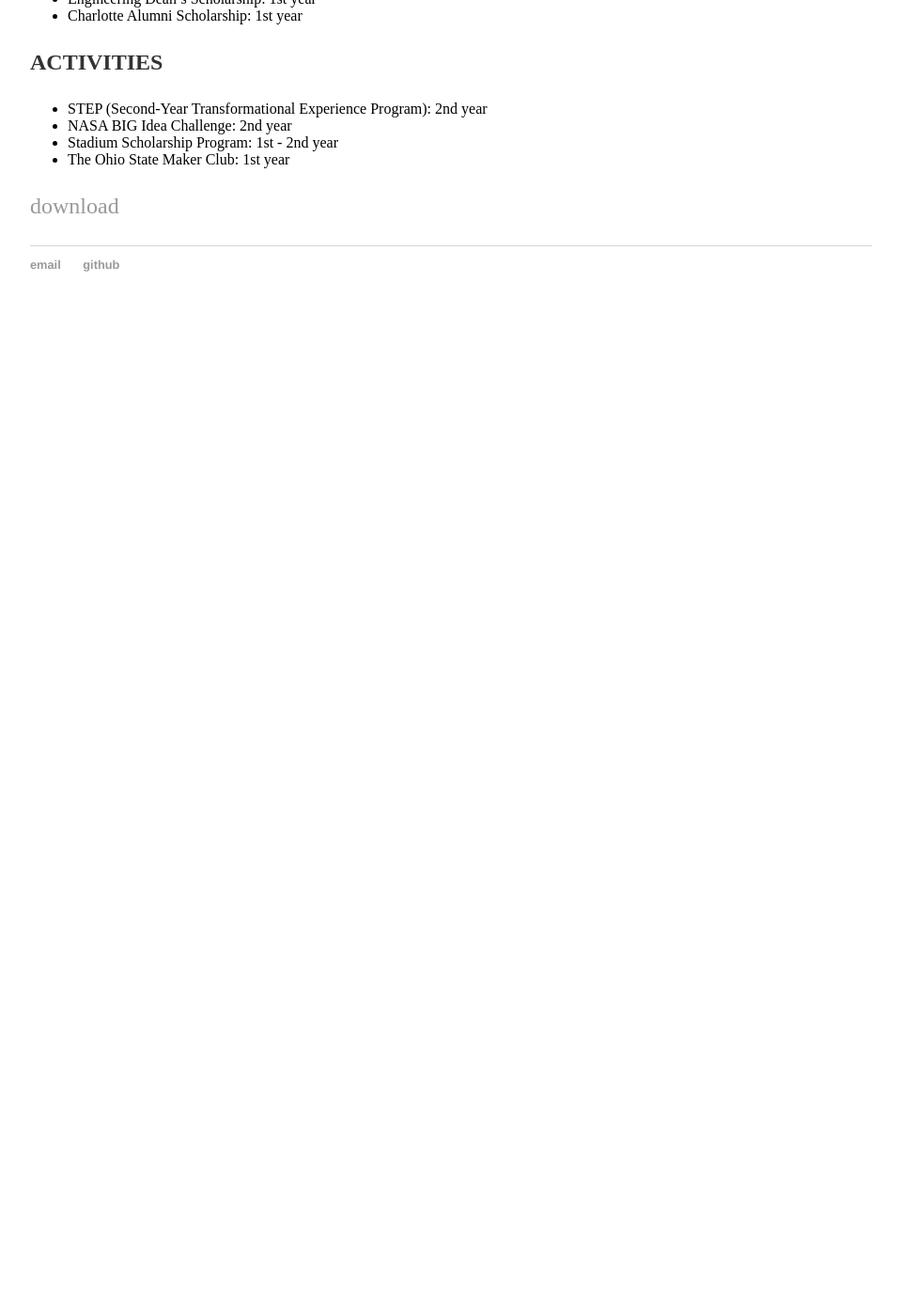
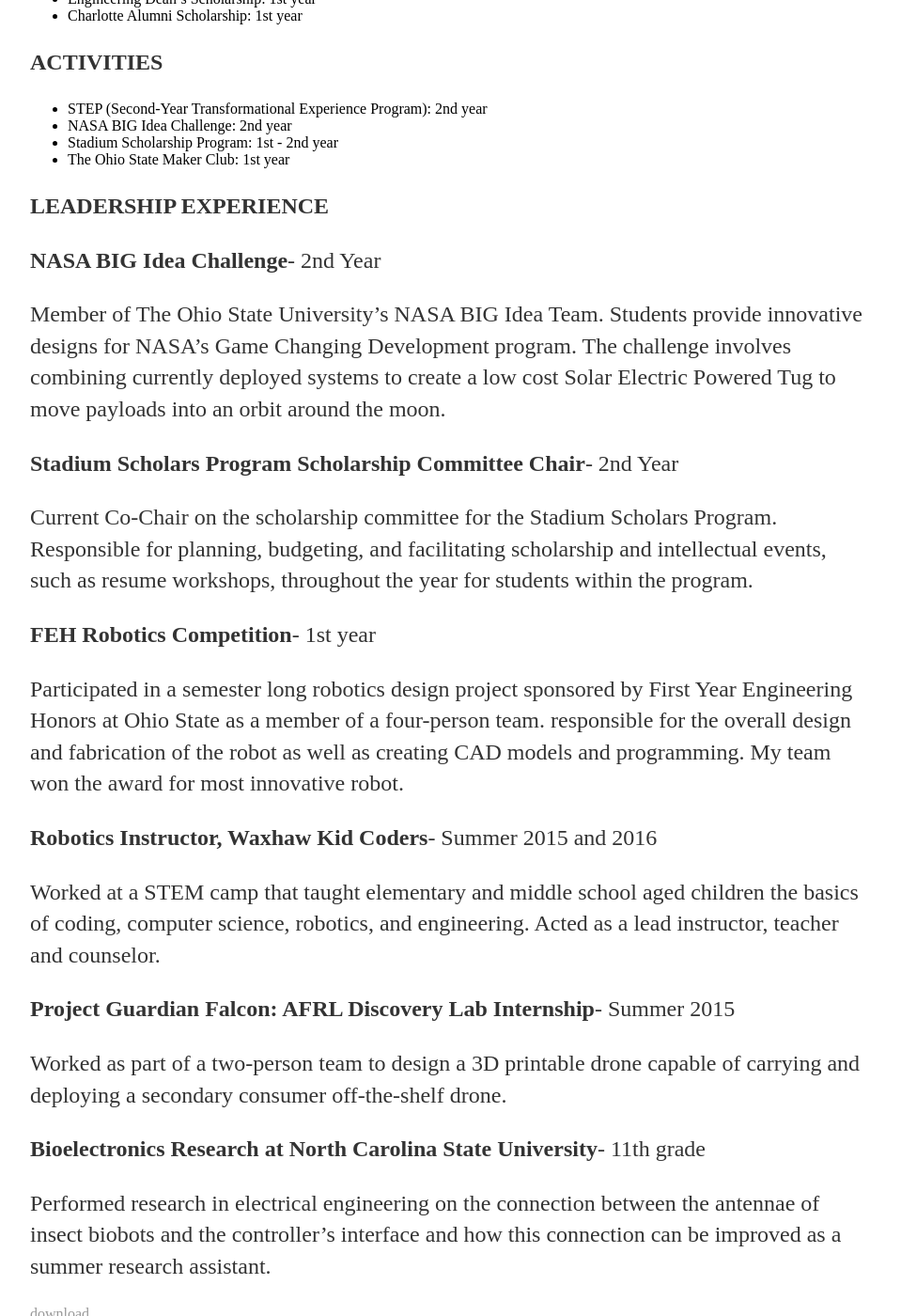
Before and after one commit to BryanFennell/BryanFennell.github.io, a Jekyll site: the page built from resume/index.html, in a window 1280 px wide and 1400 px high, scrolled down 605 px. Shown: the whole window at 94% size, without its empty margins (160-1119 px from the left). Built offline with Jekyll 4.4.1, drawn with Linux system fonts in a browser that asks for light colours; before the commit the page ends 954 px from its top, so only the background shows below that.

Commit message:
Update index.html
Finished out all the text for my resume

```diff
--- a/resume/index.html
+++ b/resume/index.html
@@ -10,12 +10,16 @@
   <center>Waxhaw, NC 28173</center>
   <center>980-328-2721</center>
   <center>fennell.49@buckeyemail.osu.edu</center>
+
+
   <p><b>EDUCATION</b></p>
   <ul>
     <li><b>The Ohio State University,</b> Columbus Ohio (2nd Year)</li>
     <li><b>North Carolina School of Science and Mathematics (NCSSM),</b> Durham, NC, 11th-12th grade</li>
     <li><b>Central Academy of Technology and Arts (CATA),</b> Monroe, NC, 9th-10th grade</li>
   </ul>
+
+
   <p><b>HONORS AND AWARDS</b></p>
   <ul>
     <li>Bohner Memorial Engineering Scholarship 2nd year </li>
@@ -26,6 +30,8 @@
     <li>Engineering Dean’s Scholarship: 1st year </li>
     <li>Charlotte Alumni Scholarship: 1st year </li>
   </ul>
+
+
   <p><b>ACTIVITIES</b></p>
   <ul>
     <li>STEP (Second-Year Transformational Experience Program): 2nd year </li>
@@ -33,5 +39,29 @@
     <li>Stadium Scholarship Program: 1st - 2nd year </li>
     <li>The Ohio State Maker Club: 1st year </li>
   </ul>
-  <p><a href="/Bryan Fennell Resume.pdf" download>download</a>
+
+  <p><b>LEADERSHIP EXPERIENCE</b></p>
+  <p><b>NASA BIG Idea Challenge</b>- 2nd Year</p>
+  <p>Member of The Ohio State University’s NASA BIG Idea Team. Students provide innovative designs for NASA’s Game Changing
+    Development program. The challenge involves combining currently deployed systems to create a low cost Solar Electric
+    Powered Tug to move payloads into an orbit around the moon. <p>
+  <p><b>Stadium Scholars Program Scholarship Committee Chair</b>- 2nd Year<p>
+  <p>Current Co-Chair on the scholarship committee for the Stadium Scholars Program. Responsible for planning, budgeting, and
+    facilitating scholarship and intellectual events, such as resume workshops, throughout the year for students within the
+    program.</p>
+  <p><b>FEH Robotics Competition</b>- 1st year</p>
+  <p>Participated in a semester long robotics design project sponsored by First Year Engineering Honors at Ohio State as a member
+    of a four-person team. responsible for the overall design and fabrication of the robot as well as creating CAD models and
+    programming. My team won the award for most innovative robot. </p>
+  <p><b>Robotics Instructor, Waxhaw Kid Coders</b>- Summer 2015 and 2016</p>
+  <p>Worked at a STEM camp that taught elementary and middle school aged children the basics of coding, computer science,
+    robotics, and engineering. Acted as a lead instructor, teacher and counselor. </p>
+  <p><b>Project Guardian Falcon: AFRL Discovery Lab Internship</b>- Summer 2015</p>
+  <p>Worked as part of a two-person team to design a 3D printable drone capable of carrying and deploying a secondary consumer
+    off-the-shelf drone. </p>
+  <p><b>Bioelectronics Research at North Carolina State University</b>- 11th grade</p>
+  <p>Performed research in electrical engineering on the connection between the antennae of insect biobots and the controller’s
+    interface and how this connection can be improved as a summer research assistant. </p>
+
+  <a href="/Bryan Fennell Resume.pdf" download>download</a>
 </div><!-- /.blurb -->
```
Lines whose indentation alone changed are shown as unchanged.
